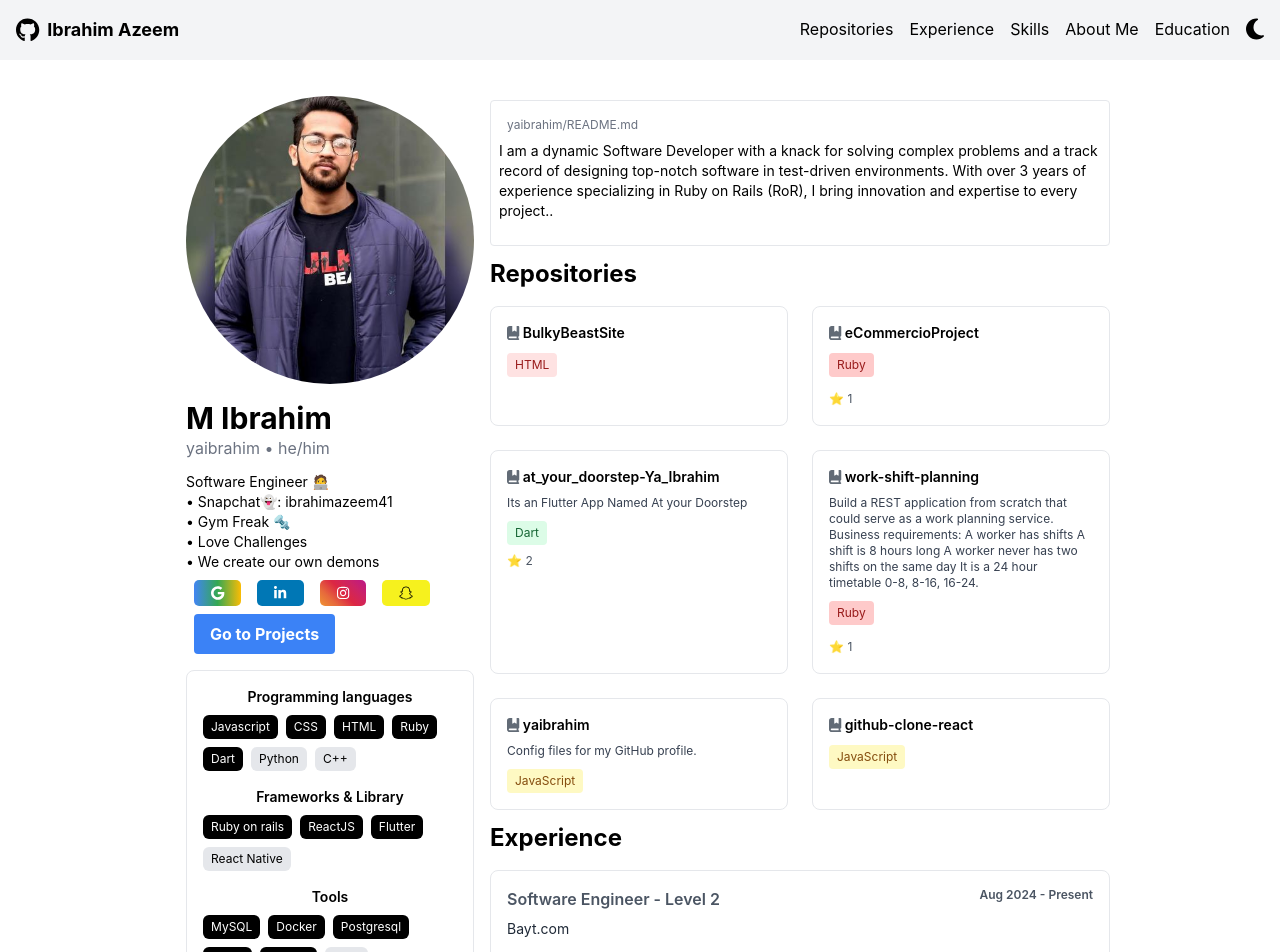
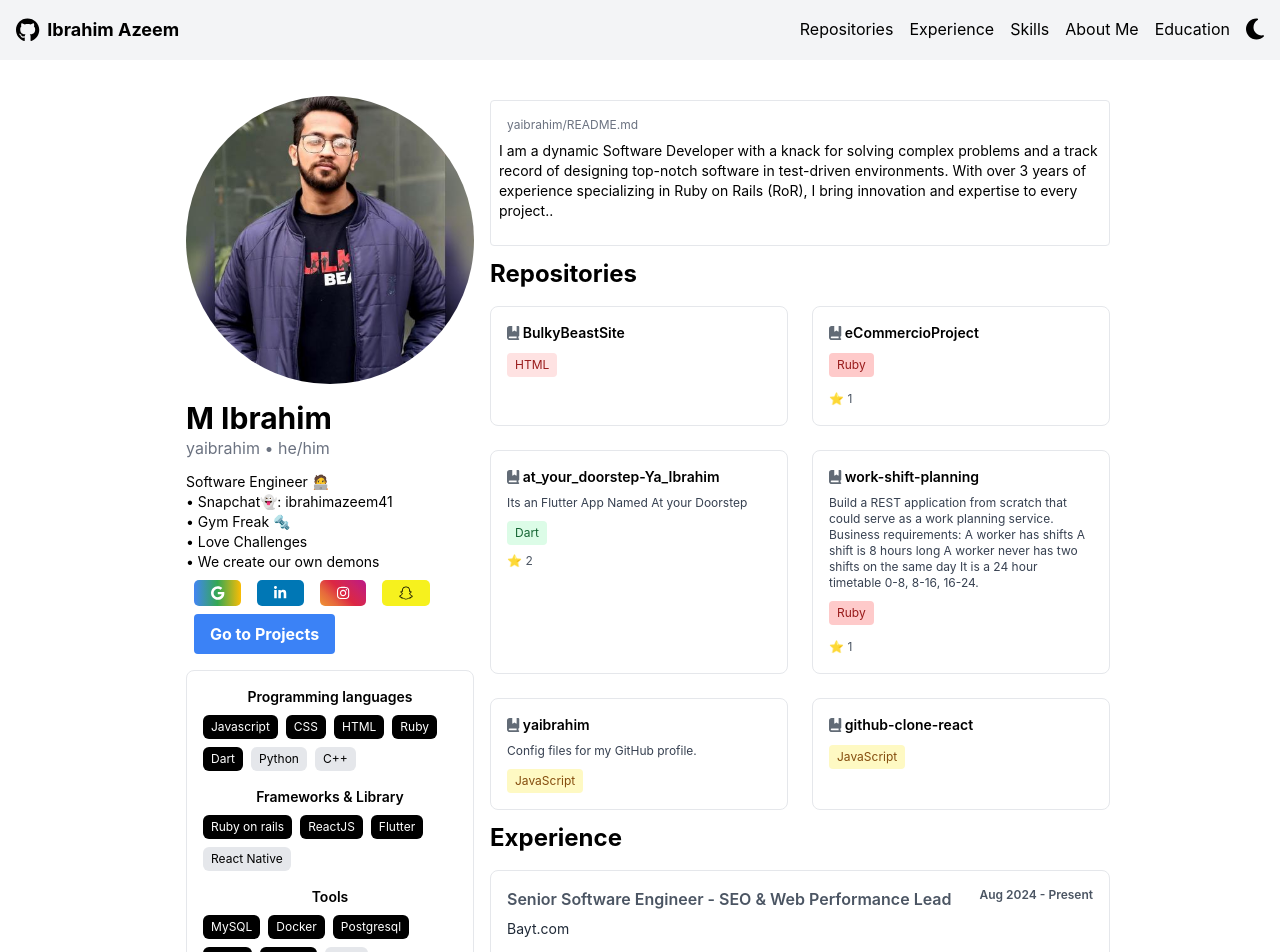
Before and after one commit to yaibrahim/github-clone-react, a React (Create React App) app: page / in a window 1280 px wide. Shown: the top 952 px of the page. Built offline with nearby package versions, Linux system fonts and the light colour scheme.

Commit message:
Update job title for ExperienceTab component

```diff
--- a/src/main-components/Experiences.js
+++ b/src/main-components/Experiences.js
@@ -6,7 +6,7 @@
         <>
             <h1 className="text-2xl font-bold mb-4 text-left pt-3 text-black dark:text-white">Experience</h1>
             <div className="bg-white dark:bg-gray-800 p-4 rounded-lg border text-left">
-                <ExperienceTab designation="Software Engineer - Level 2" company="Bayt.com" date="Aug 2024 - Present" description={<ProjectBayt />} darkMode={darkMode} />
+                <ExperienceTab designation="Senior Software Engineer - SEO & Web Performance Lead" company="Bayt.com" date="Aug 2024 - Present" description={<ProjectBayt />} darkMode={darkMode} />
                 <ExperienceTab designation="Software Engineer" company="Southville Solutions" date="July 2022 - July 2024" description={<ProjectSouthville />} darkMode={darkMode} />
                 <ExperienceTab designation="Associate Software Engineer" company="Devntech Pvt Ltd" date="Jan 2022 - Jun 2022" description={<ProjectDevntech />} darkMode={darkMode}/>
                 <ExperienceTab designation="Software Developer" company="WorldSrc (Freelance - Remote)" date="Nov 2020 - Nov 2021" description={<ProjectWorldSrc />} darkMode={darkMode} />
```
